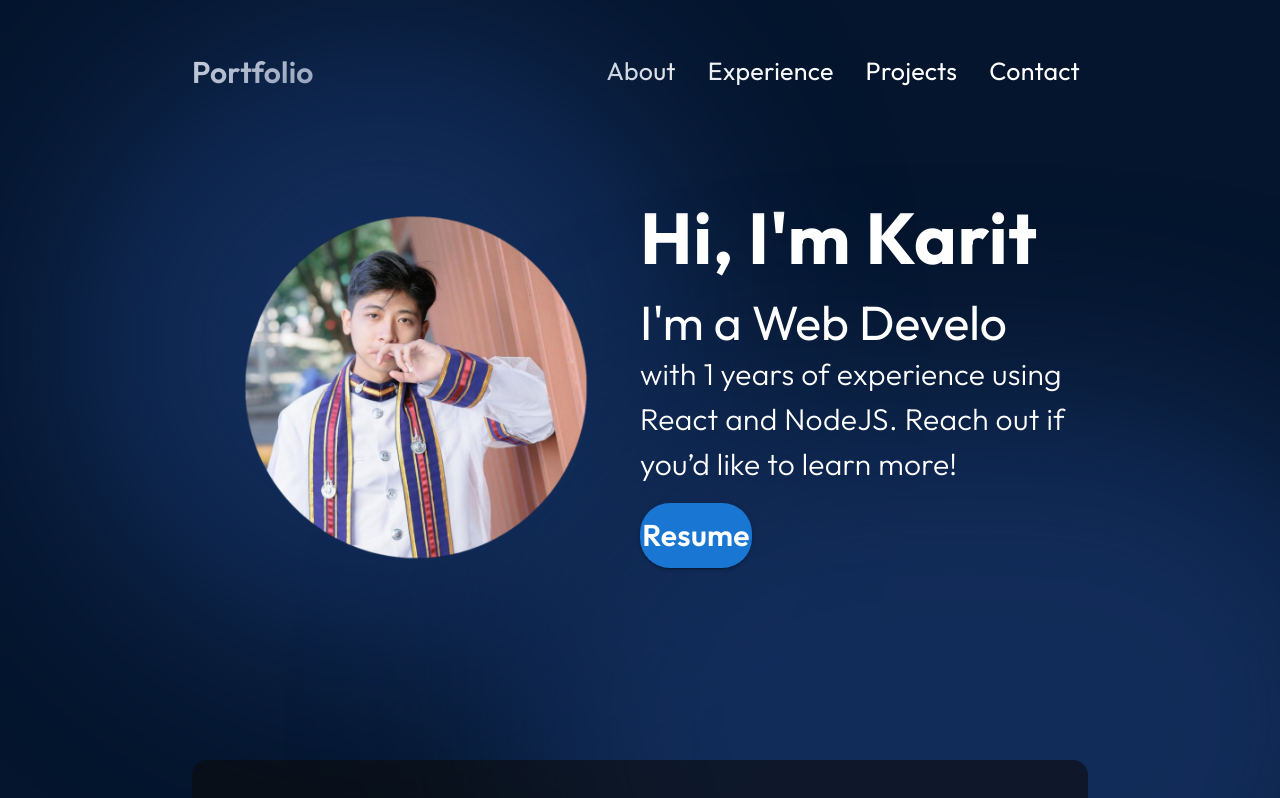
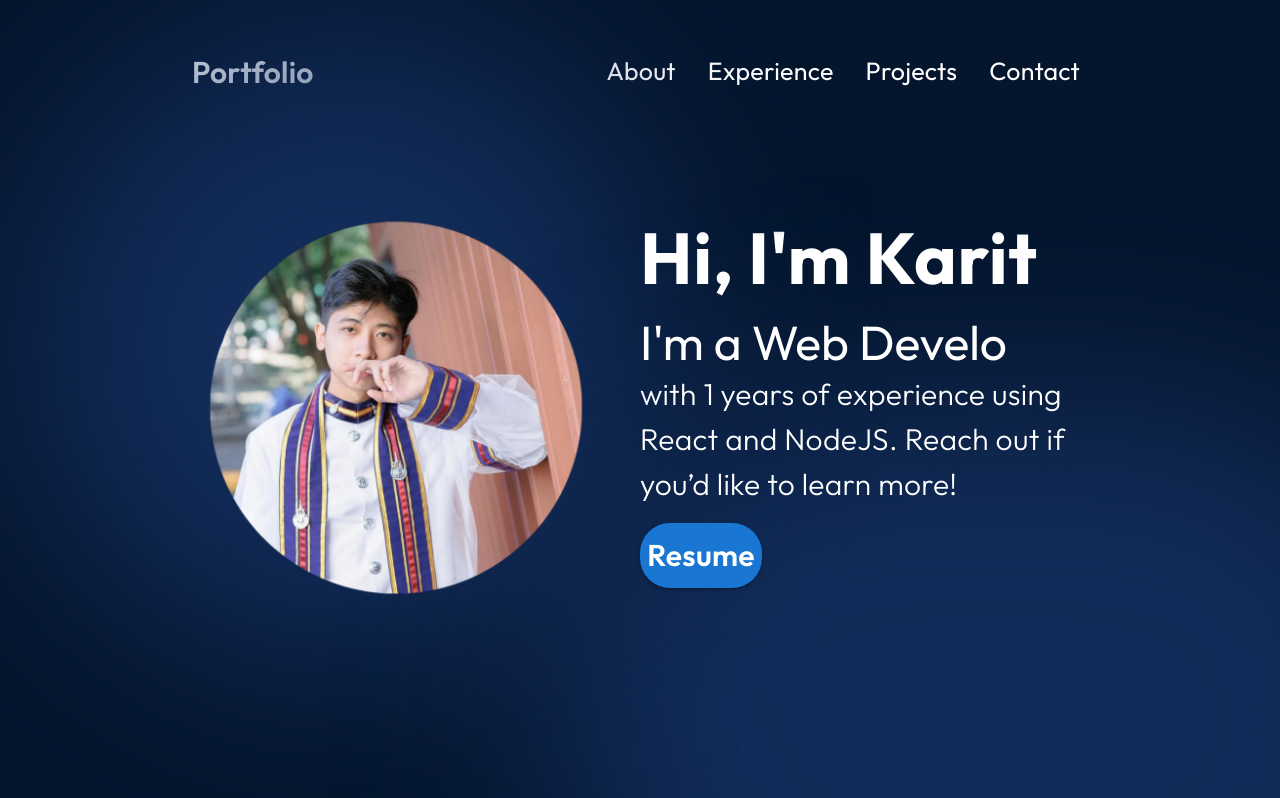
Before and after one commit to KaritSung/Portfolio, a Next.js app: page / in a window 1280 px wide. Shown: the top 798 px of the page. Built offline with nearby package versions, Linux system fonts and the light colour scheme.

Commit message:
Update page.module.css

```diff
--- a/src/app/page.module.css
+++ b/src/app/page.module.css
@@ -48,8 +48,8 @@
 }
 
 .container {
-  margin-left: 11.5rem;
-  margin-right: 11.5rem;
+  margin-left: 9rem;
+  margin-right: 9rem;
   position: relative;
   z-index: 1;
 }
```
